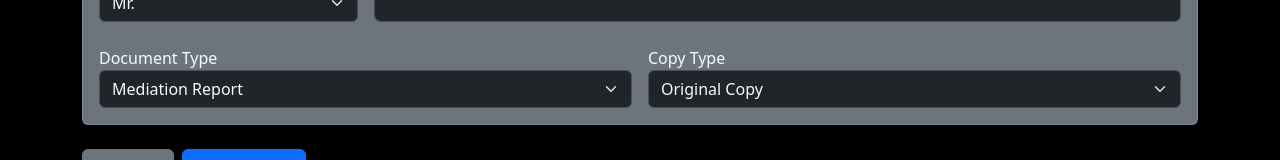
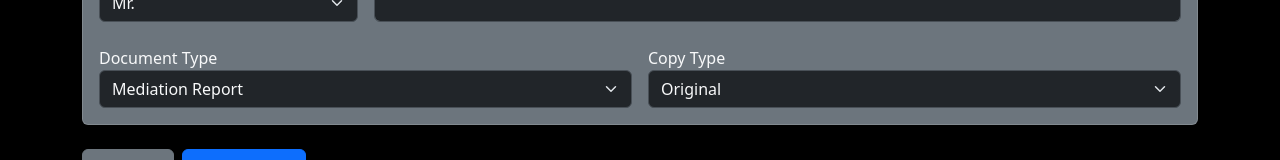
Before and after one commit to Xenomorphing79/doc-gen, a Next.js app: page / in a window 1280 px wide. Shown: the part 613-773 px from the top of the page. Built offline with nearby package versions, Linux system fonts and the light colour scheme.

Commit message:
fixed copy

```diff
--- a/pages/index.js
+++ b/pages/index.js
@@ -359,8 +359,8 @@ export default function Home() {
                   value={entry.copy_type}
                   onChange={(e) => handleChange(i, "copy_type", e.target.value)}
                 >
-                  <option>Original Copy</option>
-                  <option>Scanned Copy</option>
+                  <option>Original</option>
+                  <option>Scanned</option>
                 </select>
               </div>
             </div>
```
